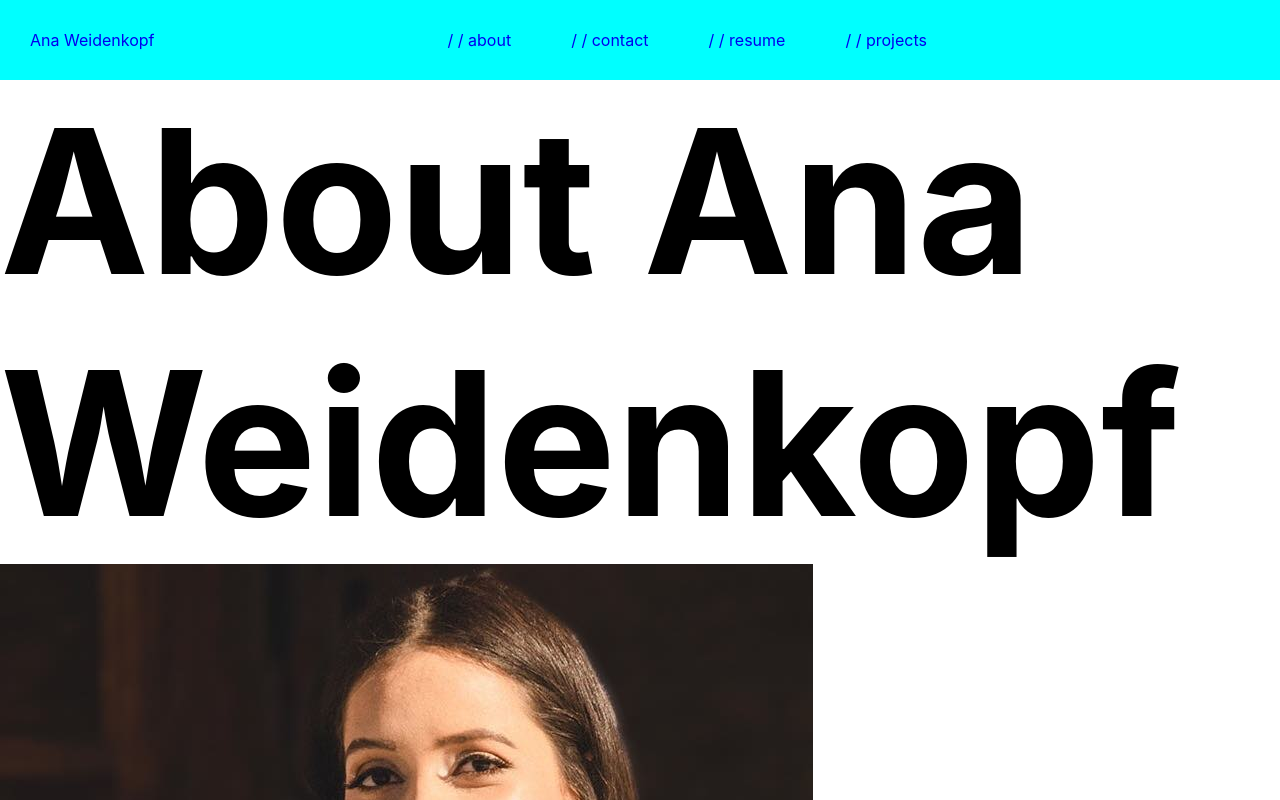
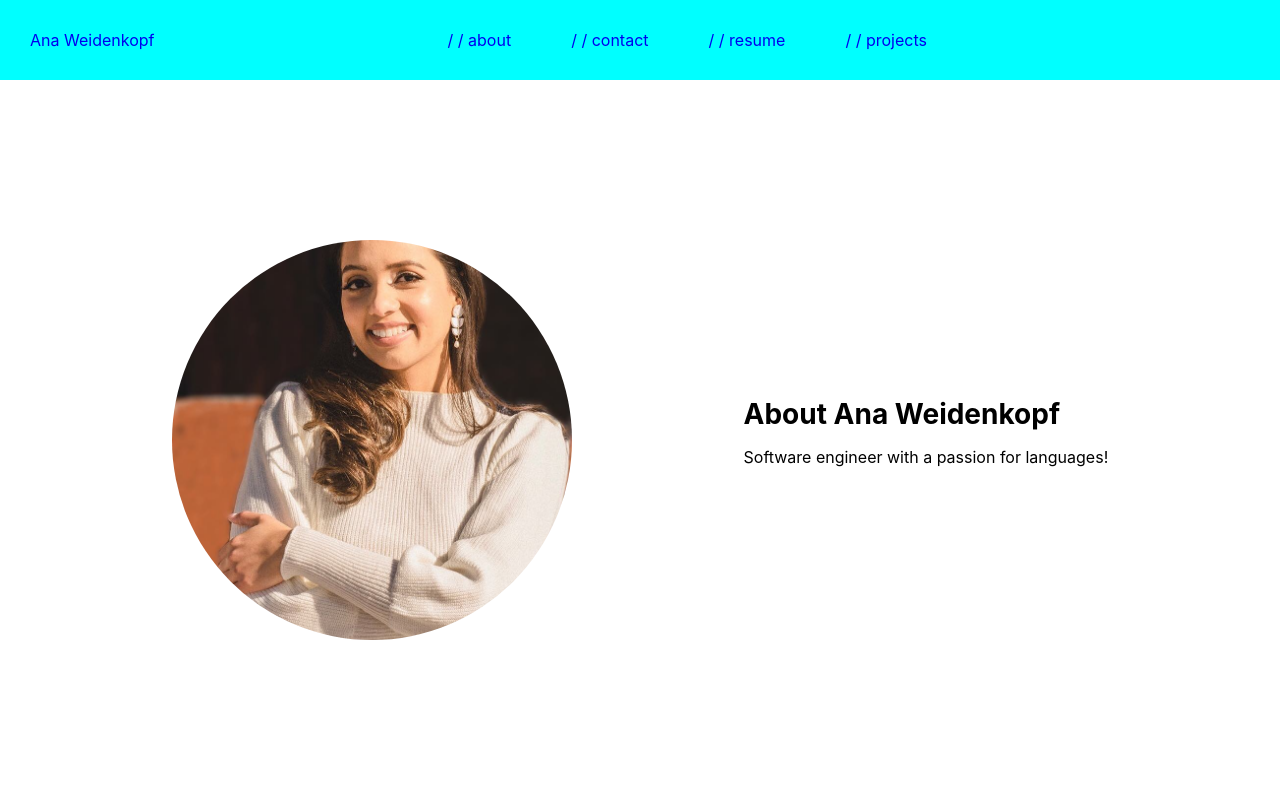
Before and after one commit to AWeidenkopf/portfolio-react, a React (Create React App) app: page /about in a window 1280 px wide. Shown: the top 800 px of the page. Built offline with nearby package versions, Linux system fonts and the light colour scheme.

Commit message:
initial styling in the About page

```diff
--- /dev/null
+++ b/src/Pages/About/About.css
@@ -0,0 +1,17 @@
+h1 {
+  font-size: 28px;
+}
+
+img {
+  width: 400px;
+  height: 400px;
+  object-fit: cover;
+  border-radius: 50%;
+}
+
+.about-container{
+  margin-top: 20vh;
+  display: flex;
+  justify-content: space-evenly;
+  align-items: center;
+}
--- a/src/Pages/About/About.jsx
+++ b/src/Pages/About/About.jsx
@@ -1,9 +1,11 @@
+import './About.css'
+
 const About = () => {
   return (
-    <div>
-    <h1>About Ana Weidenkopf</h1>
+    <div className='about-container'>
     <img src="Ana-Weidenkopf.jpeg" alt="Ana Weidenkopf"/>
-    <div>
+    <div className='text-container'>
+      <h1>About Ana Weidenkopf</h1>
       <p>Software engineer with a passion for languages!</p>
       <p></p>
     </div>
```
